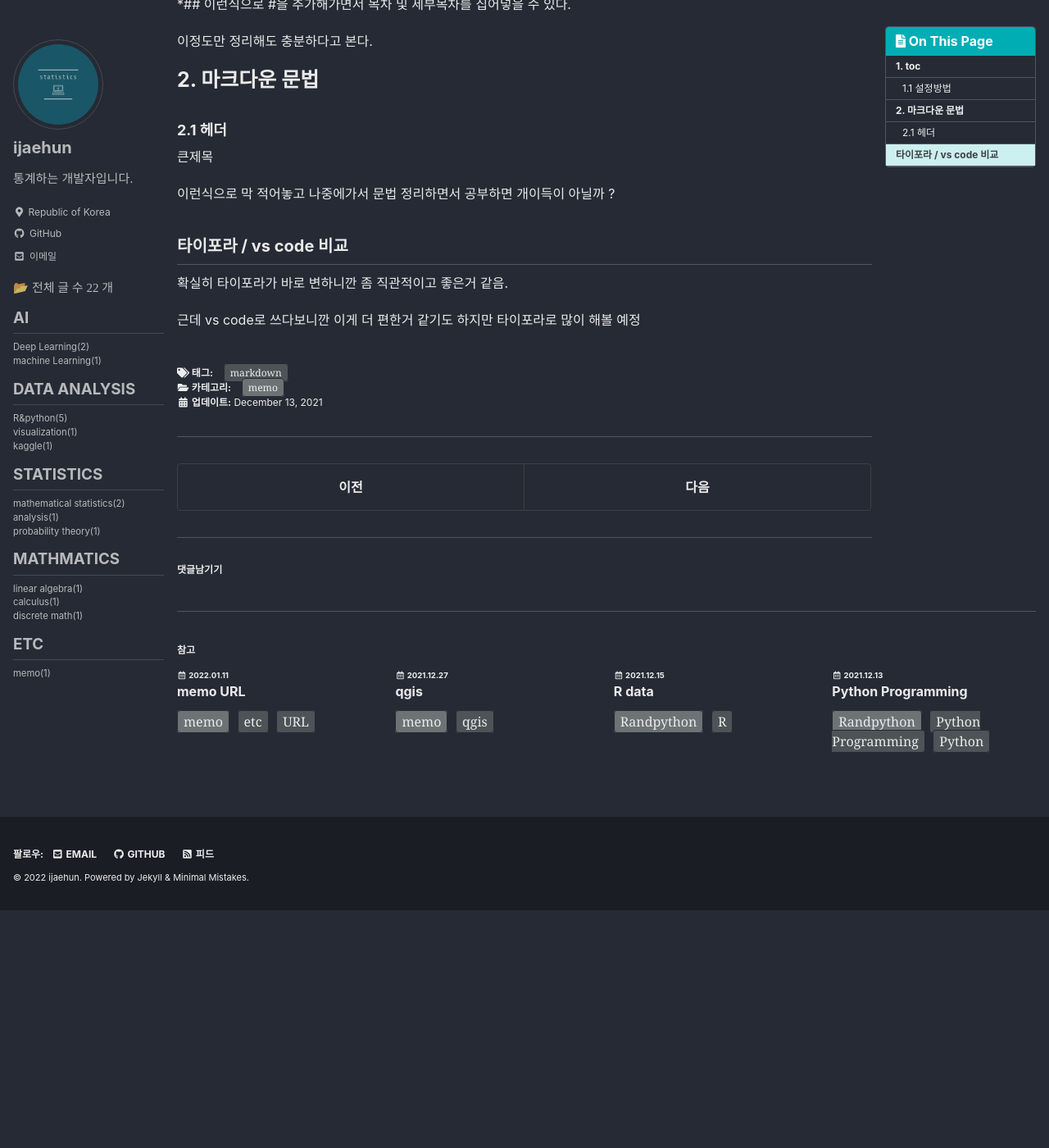
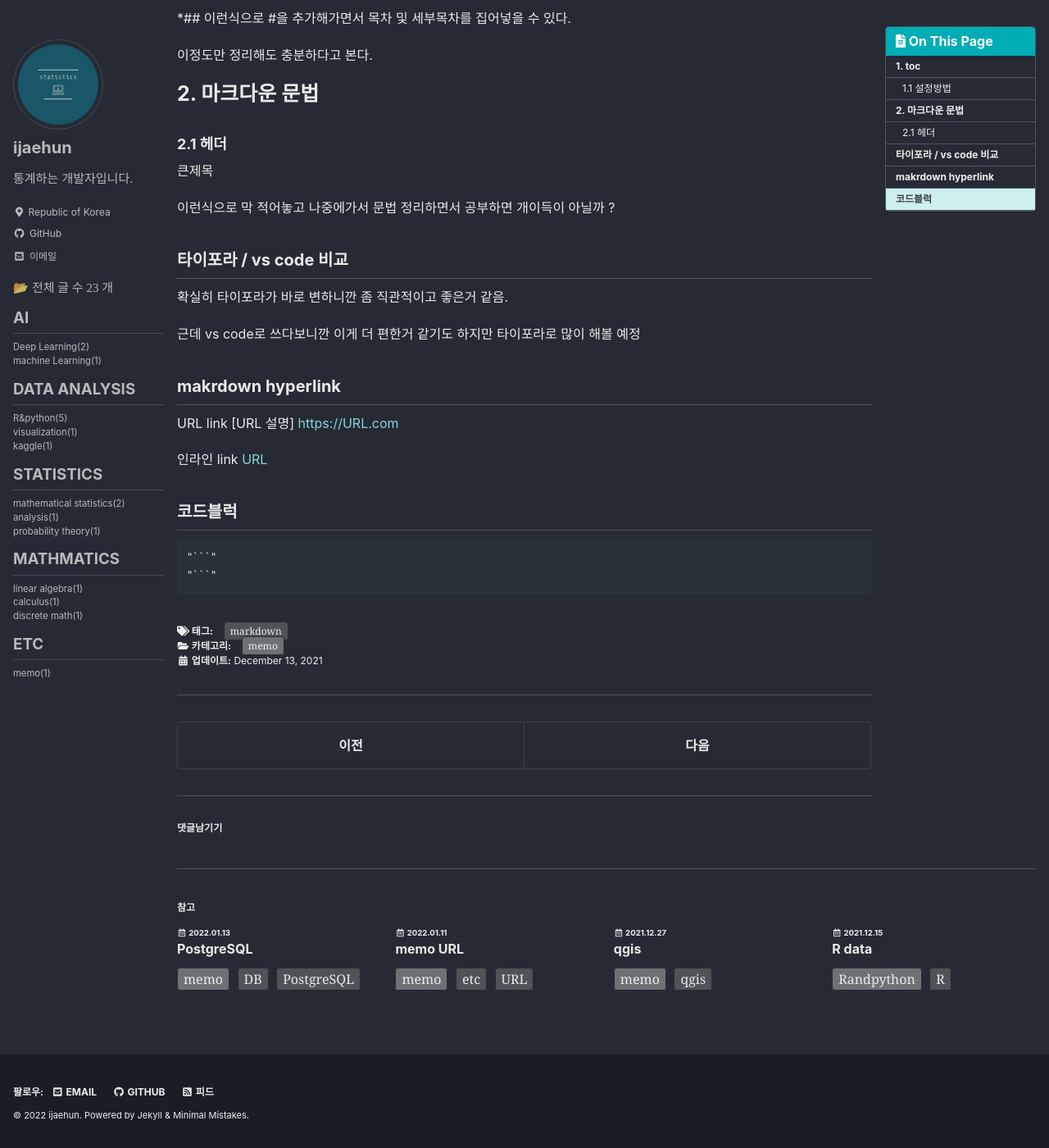
Before and after one commit to ijaehun/ijaehun.github.io, a Jekyll site: the page built from _posts/memo/2021-12-13-markdown.md, in a window 1280 px wide and 1400 px high, scrolled down 1167 px. Shown: the whole window at 82% size. Built offline with Jekyll 4.4.1, drawn with Linux system fonts in a browser that asks for light colours; cached includes are drawn as plain includes; some web fonts are replaced; comment, search, counter and statistics services are not loaded; before the commit the page ends 2277 px from its top, so only the background shows below that.

Commit message:
update PostgreSQL, edit memo

````diff
--- a/_posts/memo/2021-12-13-markdown.md
+++ b/_posts/memo/2021-12-13-markdown.md
@@ -23,7 +23,7 @@ last_modified_at: 2021-12-13
 위의 생각을 중점으로 기술하였다.
 그리고 이를 바탕으로 그냥 아무거나 써보면서 연습해야겠다.
 
-
+---
 
 # 1. toc
 
@@ -81,3 +81,17 @@ toc_sticky: true 까지 설정시 페이지를 아래로 스크롤 할 때 toc
 확실히 타이포라가 바로 변하니깐 좀 직관적이고 좋은거 같음.
 
 근데 vs code로 쓰다보니깐 이게 더 편한거 같기도 하지만 타이포라로 많이 해볼 예정
+
+## makrdown hyperlink
+
+URL link
+[URL 설명]  <https://URL.com>
+
+인라인 link
+[URL](http://URL.com/)
+
+## 코드블럭
+```
+"```"
+"```"
+```
````
Also changed, not shown: _posts/memo/2022-01-13-PostgreSQL.md (added, +60 -0 lines).
